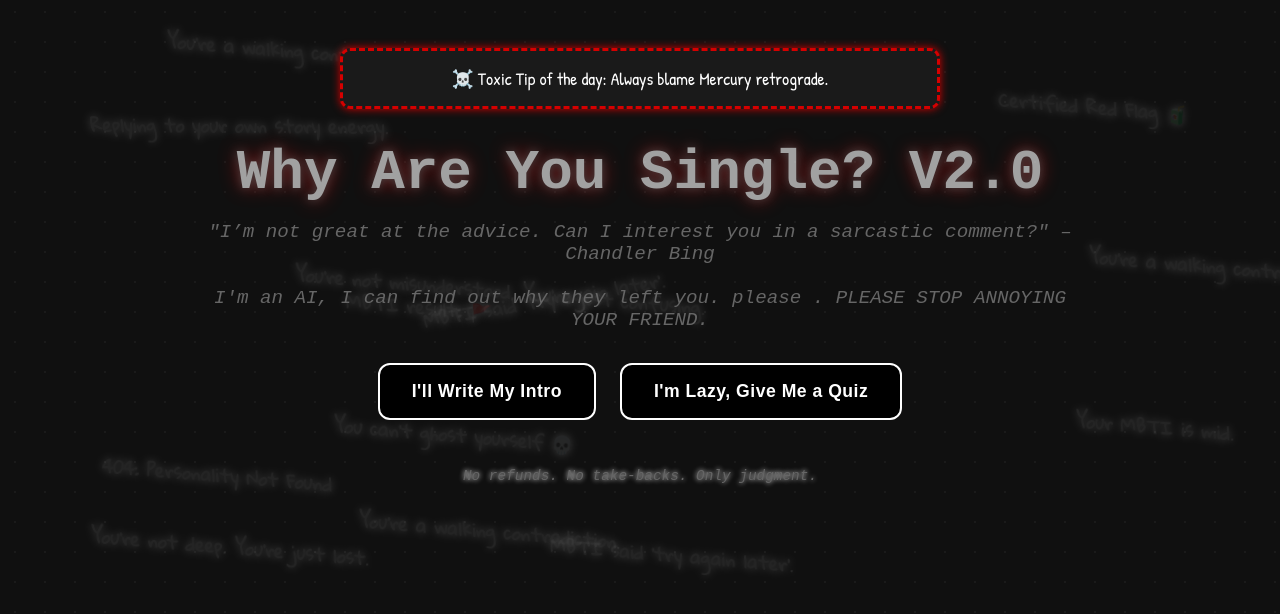
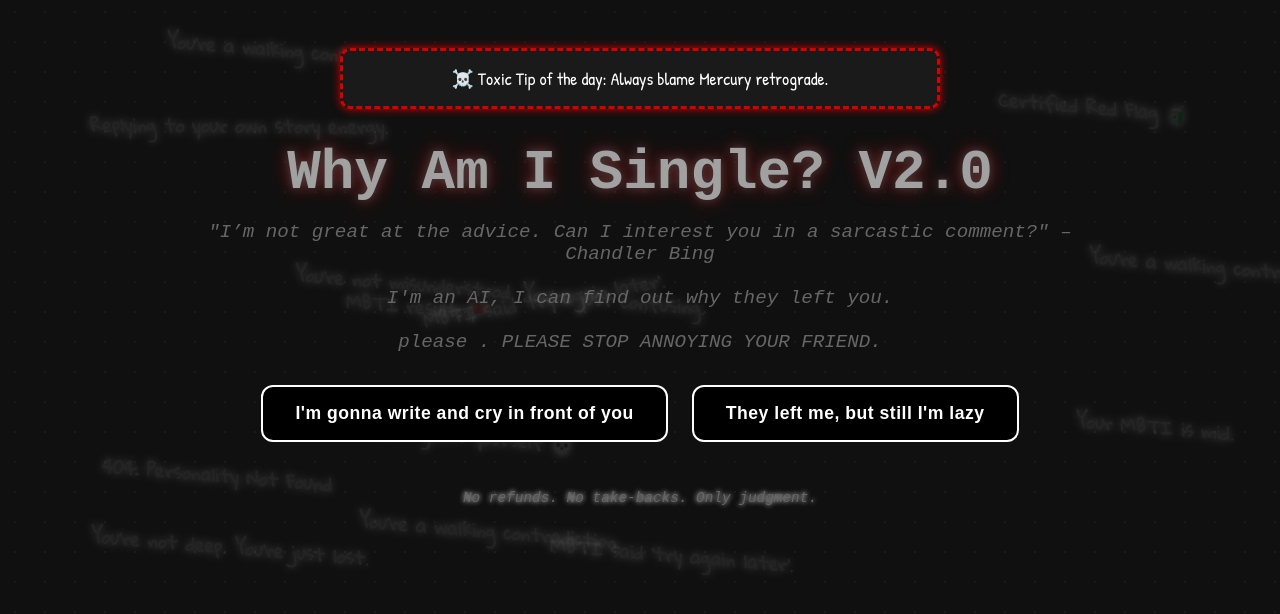
Before and after one commit to RonyCCE445/Why_Are_You_Single_2.0, a Flask app: page / in a window 1280 px wide. Shown: the part 93-707 px from the top of the page. Run offline with Flask 3, Linux system fonts and the light colour scheme; parts of the project's set-up code (start-up, migrations or seed data) failed here and were passed over.

Commit message:
UI Enhancement

```diff
--- a/templates/chat.html
+++ b/templates/chat.html
@@ -6,8 +6,8 @@
 
 <main>
 
-    <div class="neon-flicker">So, You Think You're a Writer?</div>
-    <div class="subtitle">Type a short paragraph about yourself or you can also paste the breakup message.</div>
+    <div class="neon-flicker">Alright, Mr. Smartypants yell you the secrets. If you gonna cry, please bring water (for me)</div>
+    <div class="subtitle">Type what is wrong with you. <br><br> PS: you can also paste the breakup message they sent.</div>
 
 
 
--- a/templates/index.html
+++ b/templates/index.html
@@ -12,21 +12,21 @@
 </div>
 
 <section class="game-start-screen">
-  <h1 class="title neon-flicker"> Why Are You Single? V2.0</h1>
+  <h1 class="title neon-flicker"> Why Am I Single? V2.0</h1>
   <p class="subtitle">
 
     <em>"I’m not great at the advice. Can I interest you in a sarcastic comment?"</em> – Chandler Bing
     <br>
     <br>
-    I'm an AI, I can find out why they left you. please . PLEASE STOP ANNOYING YOUR FRIEND.
+    I'm an AI, I can find out why they left you. <br><br> please . PLEASE STOP ANNOYING YOUR FRIEND.
   </p>
 
   <div class="game-buttons">
     <a href="{{ url_for('chat') }}">
-      <button class="option-btn"> I'll Write My Intro</button>
+      <button class="option-btn"> I'm gonna write and cry in front of you</button>
     </a>
     <a href="{{ url_for('quiz') }}">
-      <button class="option-btn"> I'm Lazy, Give Me a Quiz</button>
+      <button class="option-btn"> They left me, but still I'm lazy</button>
     </a>
   </div>
 
--- a/templates/result.html
+++ b/templates/result.html
@@ -23,7 +23,7 @@
   <p>
     {{ rarity }}% of the population shares your personality type.
     <br>
-    That means you're {{ rarity | float <= 2.5 and "basically a unicorn " or rarity | float >= 10 and "as common as instant noodles " or "rare-ish... like a discontinued snack " }}. <br> <br> But remember, they have money and YOU DON'T. Some are even fictious.
+    That means you're {{ rarity | float <= 2.5 and "basically a unicorn " or rarity | float >= 10 and "as common as instant noodles " or "rare-ish... like a discontinued snack " }}.
   </p>
 </div>
 
@@ -35,7 +35,10 @@
             {% for person in famous_people %}
                 <li>{{ person }}</li>
             {% endfor %}
+
         </ul>
+        <br><br>
+        But remember, Some of them are rich. Others are fictious. You are the superlative degree of both broke and real.
     </div>
 
     <div class="result-actions">
```
